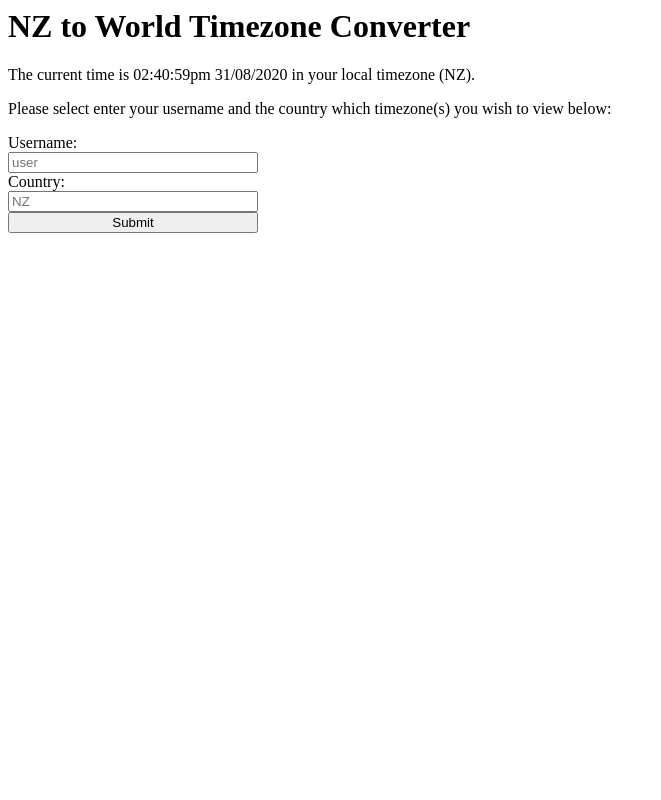
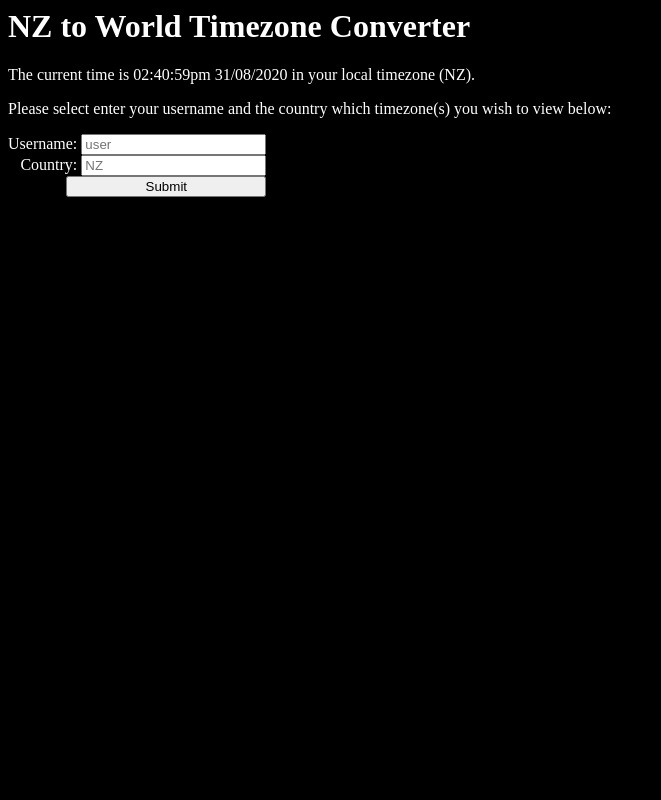
Before and after one commit to Shimunz/COSC349, a PHP site: page /www/index.php in a window 1280 px wide. Shown: the whole page, without its empty margins (0-661 px from the left). Run offline with PHP 8.4, Linux system fonts and the light colour scheme; data that the repository does not hold is empty.

Commit message:
some styling done

```diff
--- a/www/index.php
+++ b/www/index.php
@@ -2,20 +2,24 @@
 <html>
 <head><title>NZ to World Timezone Converter</title>
 <style type="text/css">
-    th { text-align: left; }
+  th { text-align: left; }
 
-    .container {
-		width: 250px;
-		clear: both;
+  body {
+      background-color: black;
+      color: white;
+  }
+
+
+  .container {
+      display: inline-block;
+      text-align: right;
     }
 
-    .boxes {
-    }
+  .boxes {
+  }
+  .submit {
+  }
 
-	.container input {
-	  width: 100%;
-	  clear: both;
-	}
 </style>
 </head>
 
@@ -62,7 +66,7 @@
         <option value="NZ">New Zealand</option>
         <option value="US">United States</option>
       </datalist>
-      <input type="submit" value="Submit" name="submit">
+      <input type="submit" value="Submit" name="submit" style="width: 200px;">
     </form>
   </div>
 
@@ -86,7 +90,7 @@
    if (isset($_POST['submit'])){
    $url = "http://192.168.10.13/query.php?timezone=" . $Timezone;
    $qtz = file_get_contents($url);
-   echo "The timezones in  " . $Timezone . " are: " . "<br>" . $qtz;
+   echo "<br>" . "The timezones in  " . $Timezone . " are: " . "<br>" . $qtz;
 
         $link = mysqli_connect('192.168.10.12', 'webuser', 'password123', '349asgn1');
 
```
